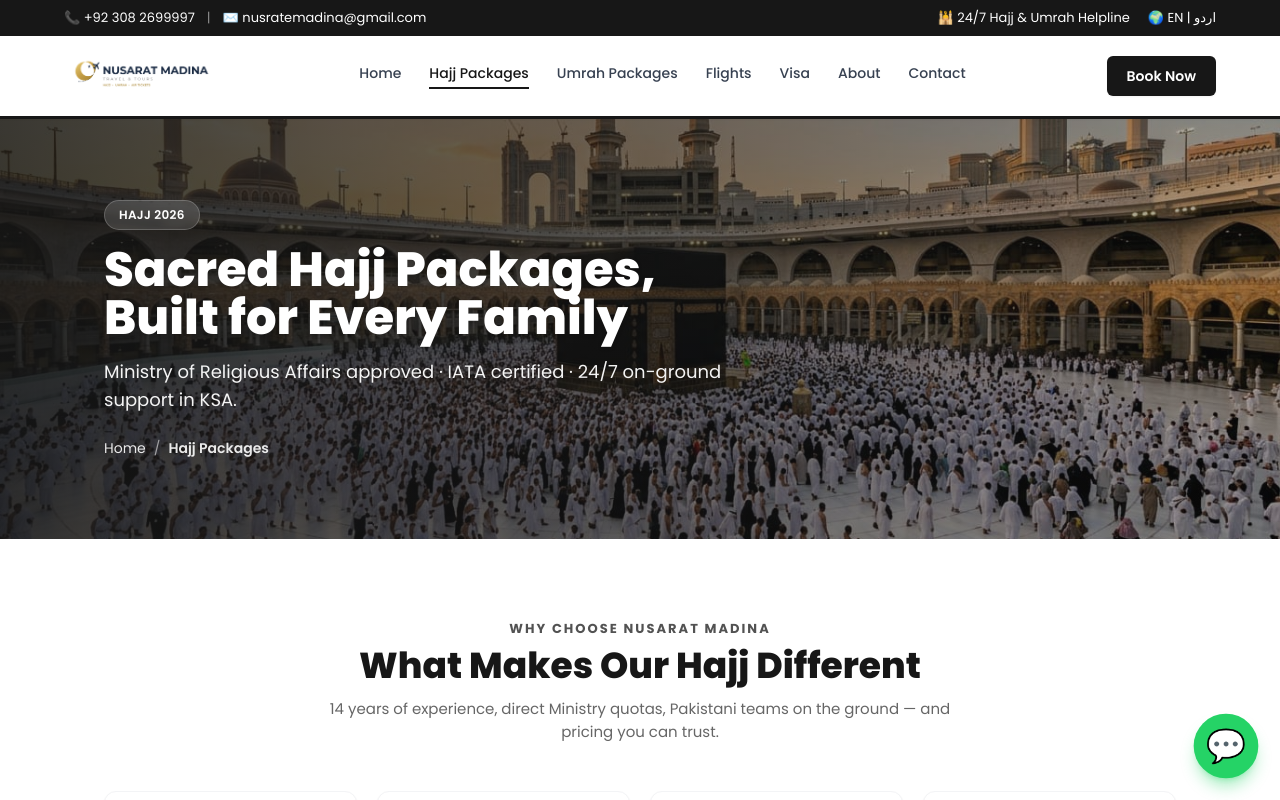
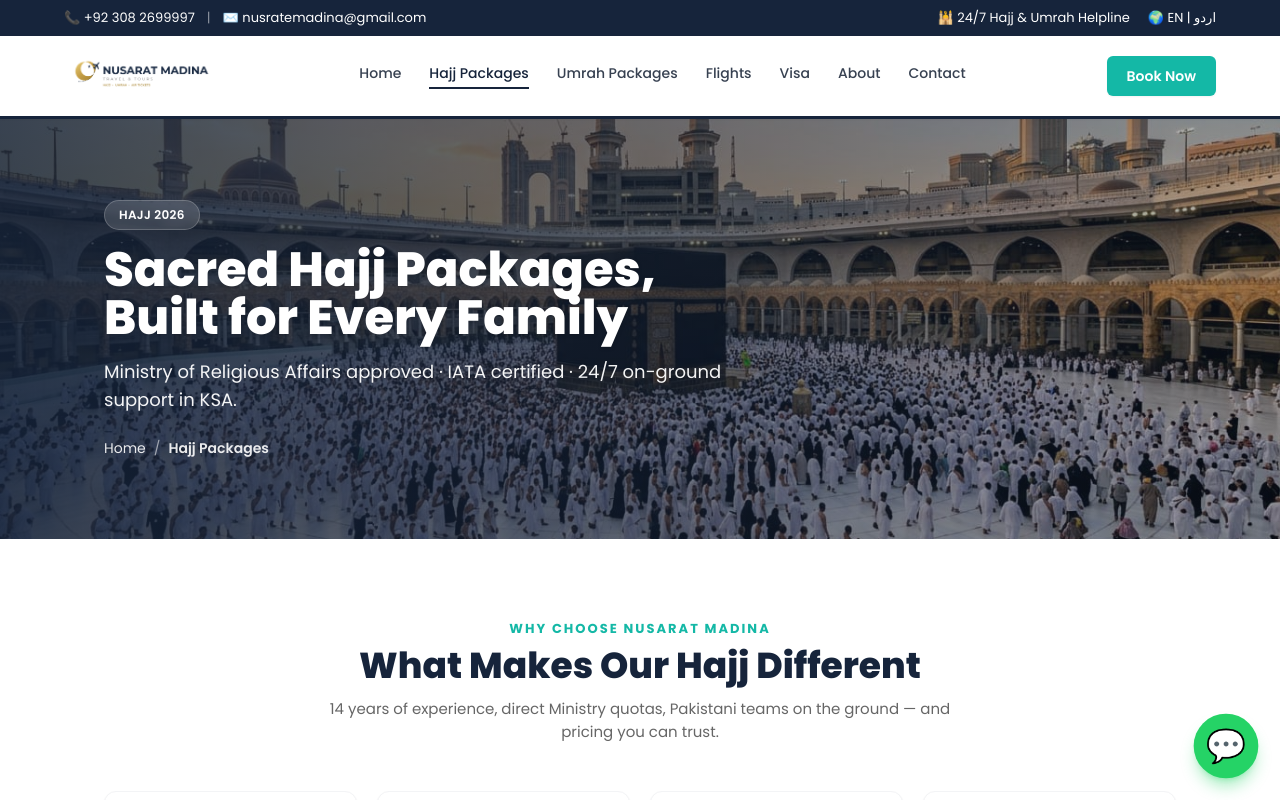
Before and after one commit to Muhammadasif-alt/Travel_Agency, a Next.js app: page /hajj in a window 1280 px wide. Shown: the top 800 px of the page. Built offline with nearby package versions, Linux system fonts and the light colour scheme.

Commit message:
Rebrand to teal+navy (EdCore-style) clean theme; teal primary buttons; add 2s page preloader spinner

```diff
--- a/app/globals.css
+++ b/app/globals.css
@@ -10,19 +10,19 @@
     --card-foreground: 0 0% 10%;
     --popover: 0 0% 100%;
     --popover-foreground: 0 0% 10%;
-    --primary: 0 0% 9%;
+    --primary: 173 80% 40%;
     --primary-foreground: 0 0% 100%;
-    --secondary: 0 0% 96%;
-    --secondary-foreground: 0 0% 9%;
+    --secondary: 173 60% 96%;
+    --secondary-foreground: 214 45% 16%;
     --muted: 0 0% 96%;
     --muted-foreground: 0 0% 40%;
-    --accent: 0 0% 96%;
-    --accent-foreground: 0 0% 9%;
+    --accent: 173 60% 96%;
+    --accent-foreground: 214 45% 16%;
     --destructive: 0 84% 60%;
     --destructive-foreground: 0 0% 100%;
     --border: 0 0% 90%;
     --input: 0 0% 90%;
-    --ring: 0 0% 9%;
+    --ring: 173 80% 40%;
     --radius: 0.5rem;
   }
 }
@@ -42,12 +42,12 @@
 
 @layer utilities {
   .gradient-brand {
-    background: linear-gradient(135deg, #171717, #525252);
+    background: linear-gradient(135deg, #16243b 0%, #0f766e 60%, #14b8a6 100%);
   }
   .gradient-brand-soft {
-    background: linear-gradient(135deg, #f6f6f6 0%, #ffffff 100%);
+    background: linear-gradient(135deg, #f0fdfa 0%, #ffffff 100%);
   }
   .gradient-contact {
-    background: linear-gradient(135deg, #f6f6f6, #ffffff);
+    background: linear-gradient(135deg, #f0fdfa, #ffffff);
   }
 }
--- a/app/layout.tsx
+++ b/app/layout.tsx
@@ -1,6 +1,7 @@
 import type { Metadata } from "next";
 import { Poppins, Amiri } from "next/font/google";
 import "./globals.css";
+import { Preloader } from "@/components/layout/preloader";
 import { TopBar } from "@/components/layout/top-bar";
 import { Navbar } from "@/components/layout/navbar";
 import { Footer } from "@/components/layout/footer";
@@ -158,6 +159,7 @@ export default function RootLayout({
           type="application/ld+json"
           dangerouslySetInnerHTML={{ __html: JSON.stringify(jsonLd) }}
         />
+        <Preloader />
         <TopBar />
         <Navbar />
         <main>{children}</main>
--- /dev/null
+++ b/components/layout/preloader.tsx
@@ -0,0 +1,34 @@
+"use client";
+
+import { useEffect, useState } from "react";
+import Image from "next/image";
+
+export function Preloader() {
+  const [hidden, setHidden] = useState(false);
+
+  useEffect(() => {
+    const t = setTimeout(() => setHidden(true), 2000);
+    return () => clearTimeout(t);
+  }, []);
+
+  return (
+    <div
+      aria-hidden={hidden}
+      className={`fixed inset-0 z-[9999] flex items-center justify-center bg-white transition-opacity duration-500 ${
+        hidden ? "opacity-0 pointer-events-none" : "opacity-100"
+      }`}
+    >
+      <div className="relative flex h-28 w-28 items-center justify-center">
+        <span className="absolute inset-0 animate-spin rounded-full border-4 border-brand-100 border-t-brand-light" />
+        <Image
+          src="/images/emblem.png"
+          alt="Nusarat Madina"
+          width={64}
+          height={64}
+          priority
+          className="h-16 w-16"
+        />
+      </div>
+    </div>
+  );
+}
--- a/components/ui/button.tsx
+++ b/components/ui/button.tsx
@@ -9,14 +9,14 @@ const buttonVariants = cva(
     variants: {
       variant: {
         default:
-          "bg-brand text-white hover:bg-brand-light hover:-translate-y-0.5 shadow-sm",
+          "bg-brand-light text-white hover:bg-brand hover:-translate-y-0.5 shadow-sm",
         outline:
-          "border-2 border-brand bg-white text-brand hover:bg-brand-50",
+          "border-2 border-brand-light bg-white text-brand hover:bg-brand-50",
         secondary:
           "bg-secondary text-secondary-foreground hover:bg-secondary/80",
         ghost: "hover:bg-accent hover:text-accent-foreground",
-        link: "text-brand underline-offset-4 hover:underline",
-        book: "bg-brand text-white hover:bg-brand-light",
+        link: "text-brand-light underline-offset-4 hover:underline",
+        book: "bg-brand-light text-white hover:bg-brand",
       },
       size: {
         default: "h-10 px-5 py-2",
--- a/tailwind.config.ts
+++ b/tailwind.config.ts
@@ -20,12 +20,12 @@ const config: Config = {
       },
       colors: {
         brand: {
-          DEFAULT: "#171717",
-          light: "#525252",
-          dark: "#000000",
-          50: "#f6f6f6",
-          100: "#ededed",
-          200: "#d4d4d4",
+          DEFAULT: "#16243b",
+          light: "#14b8a6",
+          dark: "#0e1726",
+          50: "#f0fdfa",
+          100: "#ccfbf1",
+          200: "#99f6e4",
         },
         gold: "#ffc107",
         coral: "#ff6b35",
```
Also changed, not shown: public/images/emblem.png (added).
